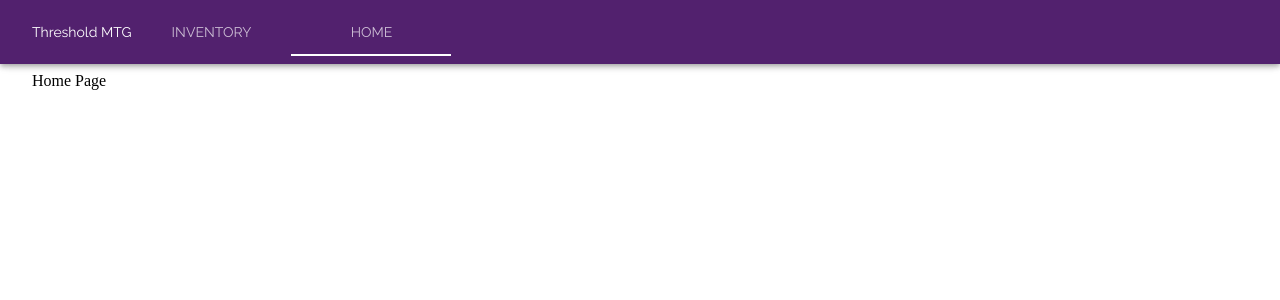
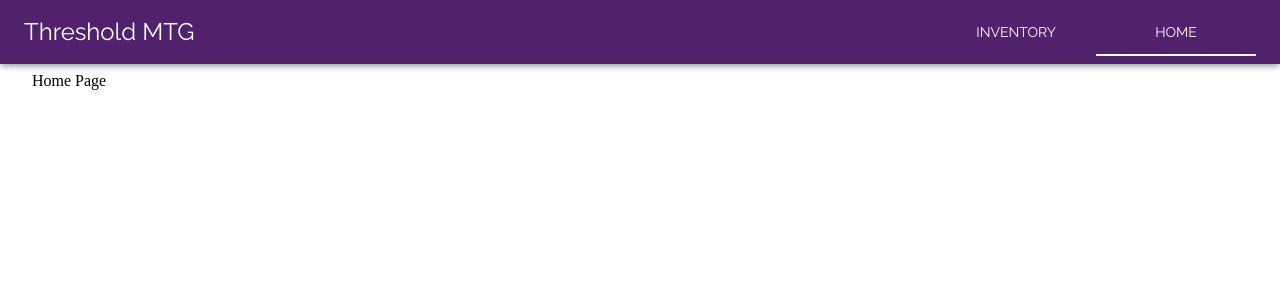
Before and after one commit to corydm92/threshold-mtg, a React (Create React App) app: page / in a window 1280 px wide. Shown: the top 300 px of the page. Built offline with nearby package versions, Linux system fonts and the light colour scheme; no server answers; what normalizr would draw is missing.

Commit message:
app bar and tab links refactored and styled

```diff
--- a/src/js/component-library/mui/components/AppBar.jsx
+++ b/src/js/component-library/mui/components/AppBar.jsx
@@ -19,9 +19,11 @@ const useStyles = makeStyles((theme) => {
 const MuiAppBar = (props) => {
   const classes = useStyles();
 
+  const { className } = { ...props };
+
   return (
     <div className={classes.root}>
-      <AppBar position='fixed' className={classes.root} data-test='appbar'>
+      <AppBar position='fixed' className={className} data-test='appbar'>
         <Container>
           <Toolbar disableGutters={true}>{props.children}</Toolbar>
         </Container>
--- a/src/js/component-library/mui/components/Tab.jsx
+++ b/src/js/component-library/mui/components/Tab.jsx
@@ -2,9 +2,12 @@ import React from 'react';
 import { Tab } from '@material-ui/core';
 
 const EnhancedTab = (props) => {
-  const { label, component, to, dataTest, onChange, value } = { ...props };
+  const { label, component, to, dataTest, onChange, value, className } = {
+    ...props,
+  };
   return (
     <Tab
+      className={className}
       label={label}
       component={component}
       to={to}
--- a/src/js/component-library/mui/components/Tabs.jsx
+++ b/src/js/component-library/mui/components/Tabs.jsx
@@ -1,8 +1,6 @@
 import React from 'react';
-import { Tabs, Tab } from '@material-ui/core';
+import { Tabs } from '@material-ui/core';
 import { makeStyles } from '@material-ui/core/styles';
-import RouteMapper from '../../../routes/RouteMapper';
-import { Link } from 'react-router-dom';
 
 const useStyles = makeStyles((theme) => {
   return {
@@ -22,25 +20,6 @@ const useStyles = makeStyles((theme) => {
   };
 });
 
-export const getCurrentPath = (location) => {
-  const pathMap = {
-    inventory: {
-      path: '/inventory',
-      value: 0,
-    },
-    home: {
-      path: '/',
-      value: 1,
-    },
-  };
-
-  if (location.pathname.startsWith('/inventory')) {
-    return pathMap.inventory.value;
-  } else {
-    return pathMap.home.value;
-  }
-};
-
 const EnhancedTabs = (props) => {
   const { initialValue } = { ...props };
   const classes = useStyles();
@@ -48,7 +27,6 @@ const EnhancedTabs = (props) => {
   const [value, setValue] = React.useState(initialValue);
 
   const handleChange = (event, newValue) => {
-    console.log(newValue);
     setValue(newValue);
   };
 
--- a/src/js/component-library/mui/components/Typography.jsx
+++ b/src/js/component-library/mui/components/Typography.jsx
@@ -22,8 +22,11 @@ const useStyles = makeStyles((theme) => {
 
 const EnhancedTypography = (props) => {
   const classes = useStyles(props);
+  const { className } = { ...props };
   return (
-    <Typography className={classes.typography}>{props.children}</Typography>
+    <Typography className={className} classes={{ root: classes.typography }}>
+      {props.children}
+    </Typography>
   );
 };
 
--- a/src/js/components/HeaderNavigation.jsx
+++ b/src/js/components/HeaderNavigation.jsx
@@ -8,9 +8,21 @@ import { useLocation } from 'react-router-dom';
 import { makeStyles } from '@material-ui/core/styles';
 
 const useStyles = makeStyles((theme) => {
+  console.log(theme);
   return {
+    appBar: {
+      '& .MuiToolbar-root': {
+        display: 'flex',
+        justifyContent: 'space-between',
+      },
+      '& .MuiTab-textColorInherit': {
+        // Sets opacity for visited links to 1
+        opacity: 1,
+      },
+    },
     title: {
       flexGrow: 1,
+      fontSize: theme.typography.h5.fontSize,
     },
   };
 });
@@ -22,12 +34,8 @@ const HeaderNavigation = (props) => {
   const { title } = { ...props };
 
   return (
-    <AppBar title={title}>
-      <EnhancedTypography
-        data-test='appbar-title'
-        variant='h5'
-        className={classes.title}
-      >
+    <AppBar className={classes.appBar} title={title}>
+      <EnhancedTypography dataTest='appbar-title' className={classes.title}>
         {title}
       </EnhancedTypography>
 
--- a/src/js/components/HeaderTabLinks.jsx
+++ b/src/js/components/HeaderTabLinks.jsx
@@ -5,19 +5,34 @@ import EnhancedTabs from '../component-library/mui/components/Tabs';
 import EnhancedTab from '../component-library/mui/components/Tab';
 import RouteMapper from '../routes/RouteMapper';
 import { getTabLinksPath } from '../../utils';
+import { makeStyles } from '@material-ui/styles';
+
+const useStyles = makeStyles((theme) => {
+  return {
+    root: {
+      color: theme.palette.text.secondary,
+      '&:visited': {
+        display: 'none',
+      },
+    },
+  };
+});
 
 const HeaderTabLinks = () => {
+  const classes = useStyles();
   const location = useLocation();
 
   return (
     <EnhancedTabs initialValue={getTabLinksPath(location)}>
       <EnhancedTab
+        className={classes.root}
         label={RouteMapper.inventory.label}
         component={Link}
         to={RouteMapper.inventory.cards.path}
         dataTest='inventory-link'
       />
       <EnhancedTab
+        className={classes.root}
         label={RouteMapper.home.label}
         component={Link}
         to={RouteMapper.home.path}
```
